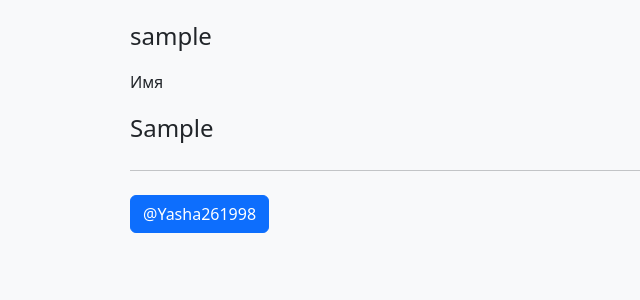
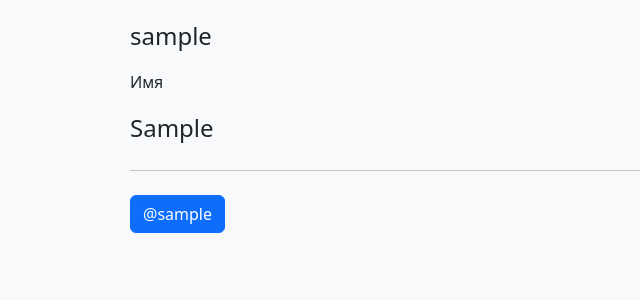
Before and after one commit to Yasha261998/PantherBot, a Django app: page / in a window 1280 px wide. Shown: the part 234-534 px from the top of the page, without its empty margins (0-640 px from the left). Run offline with Django 3.2, Linux system fonts and the light colour scheme; a user stored in the database is signed in; tables that the repository leaves empty hold one stand-in row (values such as "Sample post"); some libraries are stand-ins or nearby versions.

Commit message:
edit index.html (username)

```diff
--- a/templates/pantherapp/index.html
+++ b/templates/pantherapp/index.html
@@ -20,6 +20,6 @@
         <p>Имя</p>
         <p class="fs-4">{{ item.first_name }}</p>
         <hr class="my-4">
-        <a class="btn btn-primary" href="https://t.me/{{ item.username }}">@Yasha261998</a>
+        <a class="btn btn-primary" href="https://t.me/{{ item.username }}">@{{ item.username }}</a>
     </div>
 {% endblock %}
```
